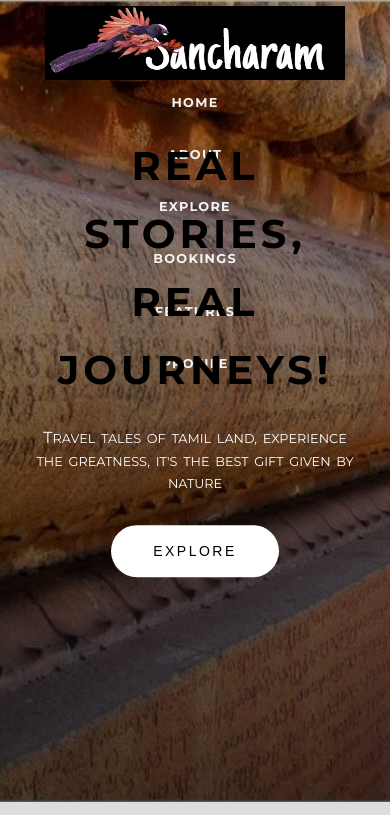
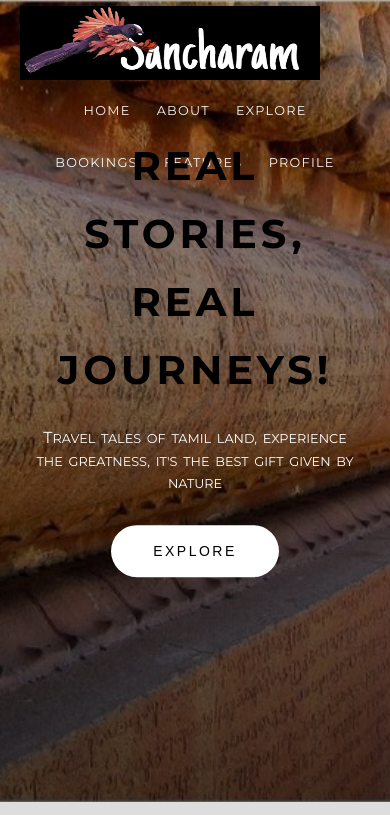
Before and after one commit to jeyaprasad/Sancharam, a plain HTML site: page home.html in a window 390 px wide. Shown: the top 815 px of the page. Drawn offline with Linux system fonts and the light colour scheme.

Commit message:
Remove injected navbar CSS to restore original font and styling

```diff
--- a/home.html
+++ b/home.html
@@ -8,24 +8,6 @@
     <link rel="stylesheet" href="assets/css/style.css">
     <title>Sancharam-Home</title>
 
-<!-- Global Nav/Footer CSS injected -->
-<style id="global-nav-footer">
-    .navbar { font-family: 'Montserrat', sans-serif; }
-    .navbar .container { max-width: 1200px; margin: 0 auto; display: flex; align-items: center; justify-content: space-between; padding: 0 1rem; }
-    .navbar.bg-dark { background-color: #000000; }
-    .navbar .logo { float: left; padding-top: 6px; }
-    .navbar .nav-items { list-style: none; margin: 0; padding: 0; display: flex; align-items: center; }
-    .navbar .nav-item { display: inline-block; padding: 1.5rem; text-transform: uppercase; }
-    .navbar a { color: aliceblue; text-decoration: none; font-size: 1.6rem; font-weight: bold; }
-    .navbar a:hover { border-bottom: 1px solid #FFF; }
-    .navbar::after { content: ''; display: block; clear: both; }
-    .footer { font-size: 1rem; padding: 1rem; background: #263238; color: #f4f4f4; margin-top: auto; text-align: center; width: 100%; font-family: 'Montserrat', sans-serif; }
-    .footer .social-media-links i { padding: 1.5rem; margin-bottom: 1rem; font-size: 4rem; color: #f4f4f4; }
-    @media (max-width: 768px) {
-        .navbar .container { flex-direction: column; }
-        .navbar .nav-items { flex-direction: column; width: 100%; text-align: center; }
-    }
-</style>
 <script src="https://kit.fontawesome.com/7f257b9379.js" crossorigin="anonymous"></script>
 
 </head>
```
